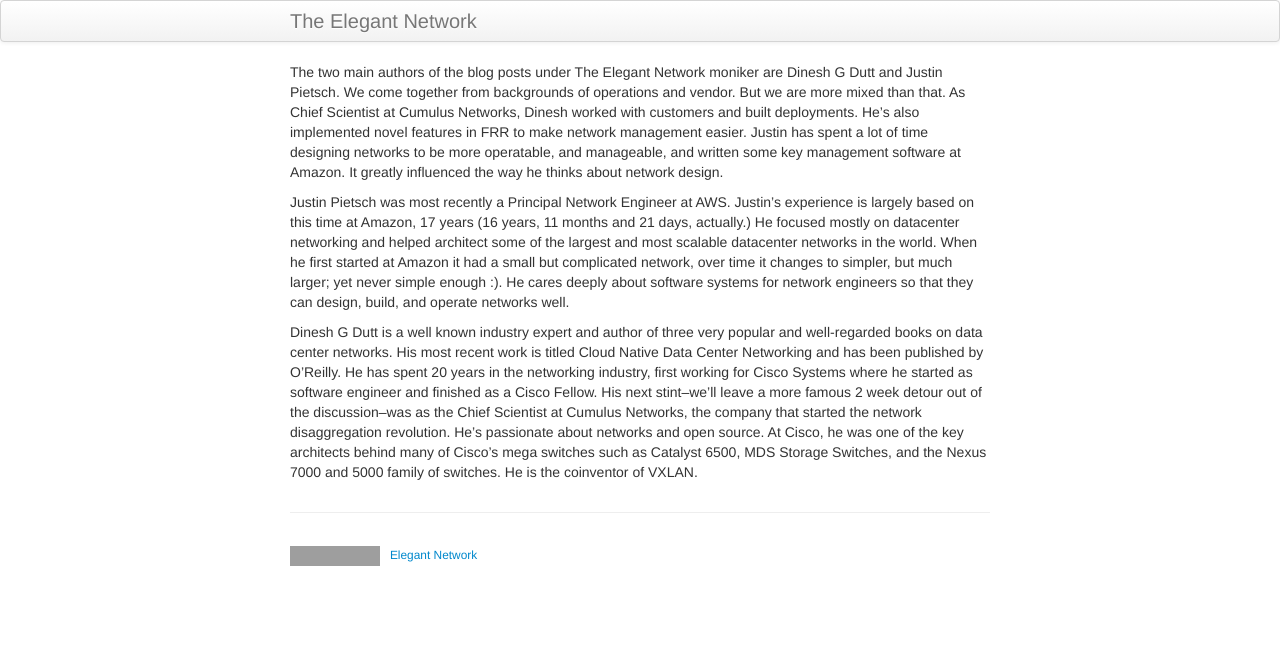
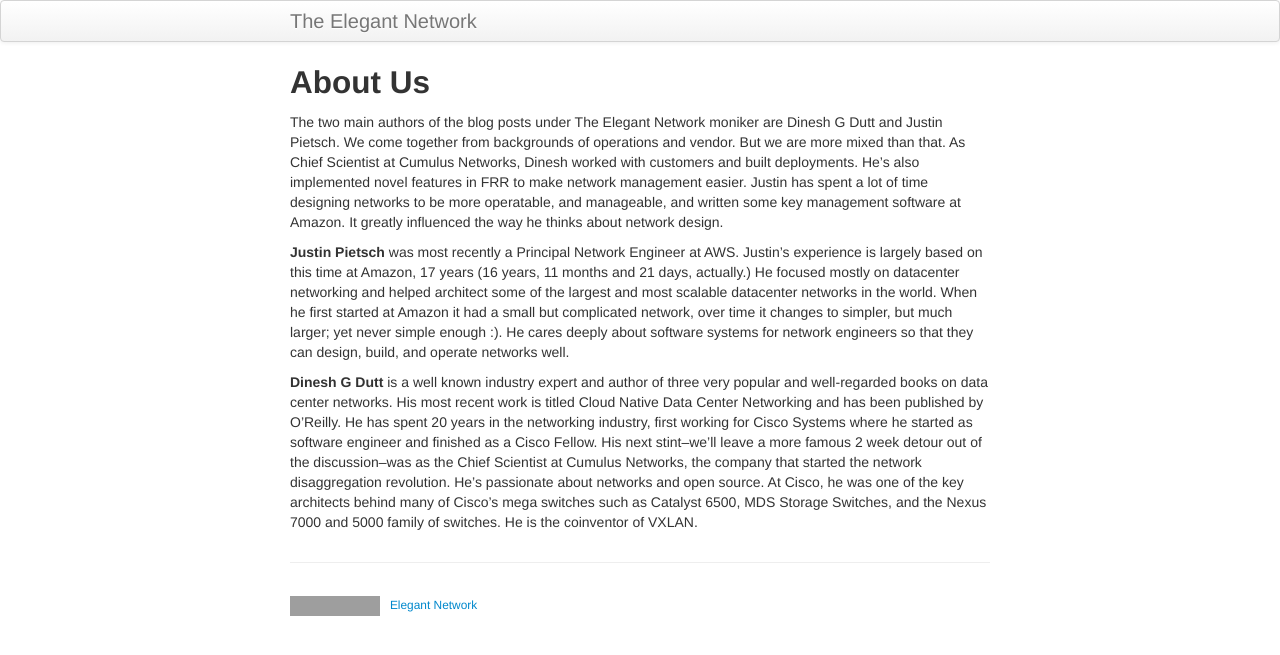
Before and after one commit to elegantnetwork/elegantnetwork.github.io, a Jekyll site: the page built from pages/authors.md, in a window 1280 px wide. Shown: the top 655 px of the page. Built offline with Jekyll 4.4.1, drawn with Linux system fonts in a browser that asks for light colours; Markdown is read by kramdown in place of the engine named in the settings; grey boxes are pictures that could not be loaded.

Commit message:
More formatting for authors page

```diff
--- a/pages/authors.md
+++ b/pages/authors.md
@@ -1,8 +1,11 @@
 ---
 layout: default
+title: About Us
 ---
+## About Us
+
 The two main authors of the blog posts under The Elegant Network moniker are Dinesh G Dutt and Justin Pietsch. We come together from backgrounds of operations and vendor. But we are more mixed than that. As Chief Scientist at Cumulus Networks, Dinesh worked with customers and built deployments. He's also implemented novel features in FRR to make network management easier. Justin has spent a lot of time designing networks to be more operatable, and manageable, and written some key management software at Amazon. It greatly influenced the way he thinks about network design.
 
-Justin Pietsch was most recently a Principal Network Engineer at AWS. Justin's experience is largely based on this time at Amazon, 17 years (16 years, 11 months and 21 days, actually.) He focused mostly on datacenter networking and helped architect some of the largest and most scalable datacenter networks in the world. When he first started at Amazon it had a small but complicated network, over time it changes to simpler, but much larger; yet never simple enough :). He cares deeply about software systems for network engineers so that they can design, build, and operate networks well.
+**Justin Pietsch** was most recently a Principal Network Engineer at AWS. Justin's experience is largely based on this time at Amazon, 17 years (16 years, 11 months and 21 days, actually.) He focused mostly on datacenter networking and helped architect some of the largest and most scalable datacenter networks in the world. When he first started at Amazon it had a small but complicated network, over time it changes to simpler, but much larger; yet never simple enough :). He cares deeply about software systems for network engineers so that they can design, build, and operate networks well.
 
-Dinesh G Dutt is a well known industry expert and author of three very popular and well-regarded books on data center networks. His most recent work is titled Cloud Native Data Center Networking and has been published by O'Reilly. He has spent 20 years in the networking industry, first working for Cisco Systems where he started as software engineer and finished as a Cisco Fellow. His next stint--we'll leave a more famous 2 week detour out of the discussion--was as the Chief Scientist at Cumulus Networks, the company that started the network disaggregation revolution. He's passionate about networks and open source. At Cisco, he was one of the key architects behind many of Cisco's mega switches such as Catalyst 6500, MDS Storage Switches, and the Nexus 7000 and 5000 family of switches. He is the coinventor of VXLAN.
+**Dinesh G Dutt** is a well known industry expert and author of three very popular and well-regarded books on data center networks. His most recent work is titled Cloud Native Data Center Networking and has been published by O'Reilly. He has spent 20 years in the networking industry, first working for Cisco Systems where he started as software engineer and finished as a Cisco Fellow. His next stint--we'll leave a more famous 2 week detour out of the discussion--was as the Chief Scientist at Cumulus Networks, the company that started the network disaggregation revolution. He's passionate about networks and open source. At Cisco, he was one of the key architects behind many of Cisco's mega switches such as Catalyst 6500, MDS Storage Switches, and the Nexus 7000 and 5000 family of switches. He is the coinventor of VXLAN.
```
